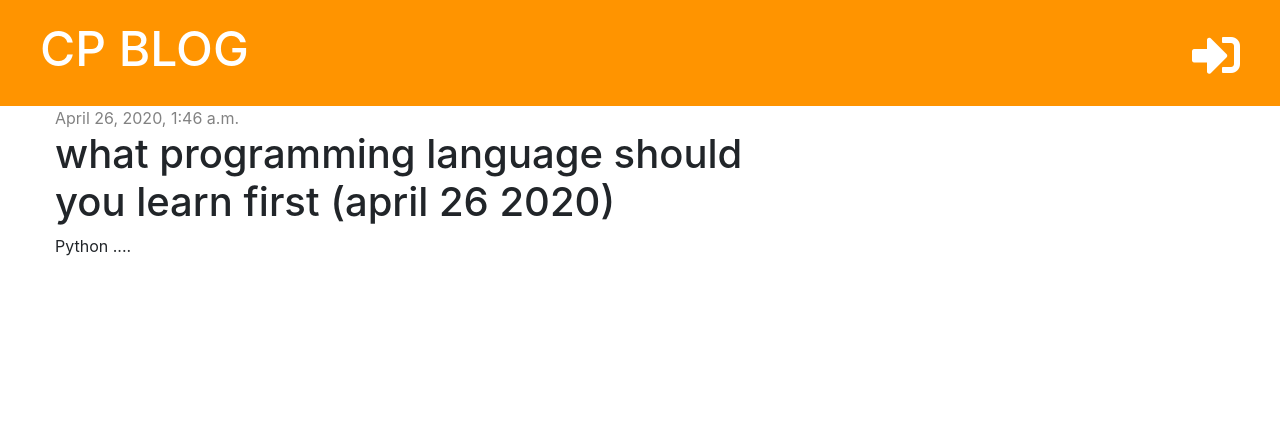
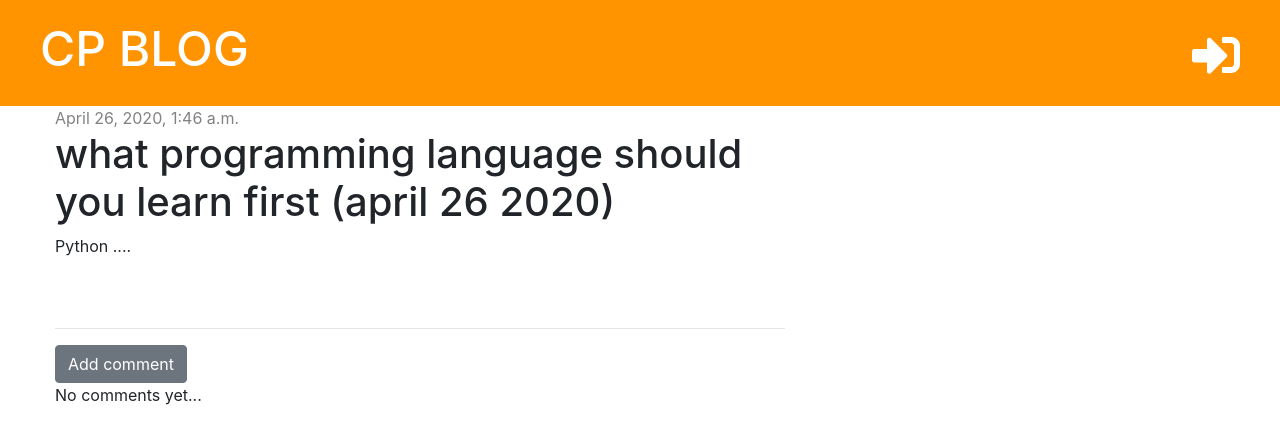
Before and after one commit to mehdibenmariem/my_django_site, a Django app: page /post/1/ in a window 1280 px wide. Shown: the top 444 px of the page. Run offline with Django 3.2, Linux system fonts and the light colour scheme; data comes from the database, SQL or seed files in the repository; both versions use the stored data as it was after the commit; some libraries are stand-ins or nearby versions.

Commit message:
Add feature to comment on blog posts

```diff
--- a/blog/admin.py
+++ b/blog/admin.py
@@ -1,4 +1,5 @@
 from django.contrib import admin
-from .models import Post
+from .models import Post, Comment
 # Register your models here.
 admin.site.register(Post)
+admin.site.register(Comment)
--- a/blog/models.py
+++ b/blog/models.py
@@ -15,3 +15,12 @@ class Post(models.Model):
 
     def __str__(self):
         return self.title
+
+class Comment(models.Model):
+    post = models.ForeignKey('blog.Post', on_delete=models.CASCADE, related_name='comments')
+    author = models.CharField(max_length=200)
+    text = models.TextField()
+    created_date = models.DateTimeField(default=timezone.now)
+
+    def __str__(self):
+        return self.text
--- a/blog/static/css/blog.css
+++ b/blog/static/css/blog.css
@@ -41,3 +41,8 @@
     font-size: 26pt;
     margin-right: 20px;
 }
+
+.comment {
+    margin: 20px 0px 20px 20px;
+
+}
--- a/blog/templates/blog/post_detail.html
+++ b/blog/templates/blog/post_detail.html
@@ -7,6 +7,7 @@
             <div class="date">
                 {{ post.published_date }}
             </div>
+
             {% else %}
             <a href="{% url 'post_publish' pk=post.pk %}" class="btn btn-primary">Publish</a>
         {% endif %}
@@ -17,5 +18,21 @@
 
         <h1>{{ post.title }}</h1>
         <p>{{ post.text | linebreaksbr }}</p>
+
     </div>
+    <hr>
+    <a href="{% url 'add_comment_to_post' pk=post.pk %}" class="btn btn-secondary">Add comment</a>
+    {% for comment in post.comments.all %}
+        <div class="comment">
+            <div class="date">
+                {{ comment.created_date }}
+            </div>
+            <strong>{{ comment.author }}</strong>
+            <p>{{ comment.text }}</p>
+        </div>
+
+        {% empty %}
+        <p>No comments yet...</p>
+    {% endfor %}
+
 {% endblock %}
--- a/blog/urls.py
+++ b/blog/urls.py
@@ -6,4 +6,7 @@ urlpatterns = [
     path('post/new/', views.post_new, name='post_new'),
     path('post/<int:pk>/edit', views.post_edit, name='post_edit'),
     path('drafts/', views.post_draft_list, name='post_draft_list'),
-    path('post/<int:pk>/publish', views.post_publish, name='post_publish'),]
+    path('post/<int:pk>/publish', views.post_publish, name='post_publish'),
+    path('post/<int:pk>/comment/', views.add_comment_to_post, name='add_comment_to_post'),
+
+]
--- a/blog/views.py
+++ b/blog/views.py
@@ -1,7 +1,7 @@
 from django.shortcuts import render, get_object_or_404, redirect
 from django.utils import timezone
 from .models import Post
-from .forms import PostForm
+from .forms import PostForm, CommentForm
 from django.contrib.auth.decorators import login_required
 
 # Create your views here.
@@ -52,3 +52,17 @@ def post_publish(request, pk) :
     post = get_object_or_404(Post, pk=pk)
     post.publish()
     return redirect('post_detail', pk=pk)
+
+def add_comment_to_post(request, pk):
+    post = get_object_or_404(Post, pk=pk)
+    if request.method == 'POST':
+        form = CommentForm(request.POST)
+        if form.is_valid():
+            comment = form.save(commit=False)
+            comment.author = request.user
+            comment.post = post
+            comment.save()
+            return redirect('post_detail', pk=post.pk)
+    else:
+        form = CommentForm()
+    return render(request, 'blog/add_comment_to_post.html', {'form': form})
--- a/mysite/urls.py
+++ b/mysite/urls.py
@@ -23,4 +23,5 @@ urlpatterns = [
     path('accounts/logout/', view=auth_views.LogoutView.as_view(), name='logout', kwargs={'next_page': 'post_list'}),
 
     path('', include('blog.urls')),
+
 ]
```
Also changed, not shown: blog/forms.py (+6 -1 lines), blog/templates/blog/add_comment_to_post.html (added, +11 -0 lines), blog/migrations/0002_comment.py (added), db.sqlite3.
